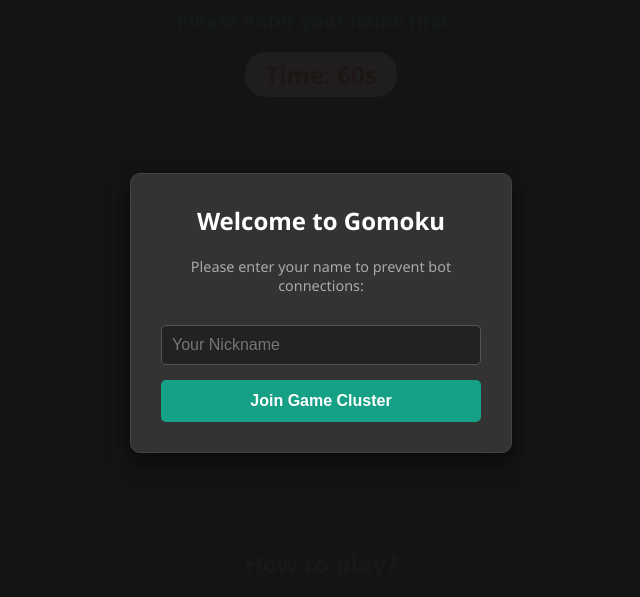
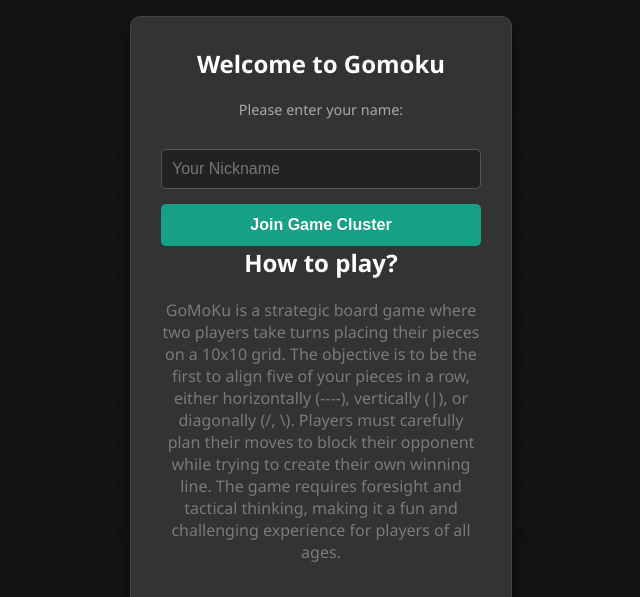
Before and after one commit to Voidlihan/gomoku, a website: page index.html in a window 1280 px wide. Shown: the part 87-684 px from the top of the page, without its empty margins (319-959 px from the left). Drawn offline with nearby package versions, Linux system fonts and the light colour scheme.

Commit message:
how to play

```diff
--- a/index.html
+++ b/index.html
@@ -76,7 +76,6 @@
             background-position: center;
         }
 
-        /* Стиль для экрана ввода имени (Защита от ботов) */
         #auth-overlay {
             position: fixed;
             top: 0; left: 0; width: 100%; height: 100%;
@@ -132,9 +131,11 @@
     <div id="auth-overlay">
         <div class="auth-box">
             <h2>Welcome to Gomoku</h2>
-            <p style="color: #aaa; font-size: 0.9rem;">Please enter your name to prevent bot connections:</p>
+            <p style="color: #aaa; font-size: 0.9rem;">Please enter your name:</p>
             <input type="text" id="username-input" placeholder="Your Nickname" maxlength="15" autocomplete="off">
             <button id="join-btn">Join Game Cluster</button>
+            <h2>How to play?</h2>
+            <p>GoMoKu is a strategic board game where two players take turns placing their pieces on a 10x10 grid. The objective is to be the first to align five of your pieces in a row, either horizontally (----), vertically (|), or diagonally (/, \). Players must carefully plan their moves to block their opponent while trying to create their own winning line. The game requires foresight and tactical thinking, making it a fun and challenging experience for players of all ages.</p>
         </div>
     </div>
 
@@ -161,7 +162,6 @@
         const usernameInput = document.getElementById('username-input');
         const joinBtn = document.getElementById('join-btn');
 
-        // Создаем сетку игрового поля заранее
         for (let r = 0; r < 10; r++) {
             for (let c = 0; c < 10; c++) {
                 const cell = document.createElement('div');
@@ -173,7 +173,6 @@
             }
         }
 
-        // Обработчик кнопки входа
         joinBtn.addEventListener('click', () => {
             const name = usernameInput.value.trim();
             if (!name) {
@@ -181,11 +180,9 @@
                 return;
             }
 
-            // Скрываем окно ввода
             authOverlay.style.display = 'none';
             statusDiv.innerText = "Connecting to server cluster...";
 
-            // Инициализируем соединение, передавая имя в параметрах авторизации (auth)
             socket = io({
                 auth: { username: name }
             });
@@ -194,7 +191,6 @@
         });
 
         function setupSocketListeners() {
-            // Синхронизация времени по алгоритму Христиана при коннекте
             socket.on('connect', () => {
                 socket.emit('ping_sync', Date.now());
             });
--- a/server.js
+++ b/server.js
@@ -67,7 +67,6 @@ function resetRoomTimer(roomId) {
     return expiresAt;
 }
 
-// Middleware для защиты от ботов: отклоняем коннект, если имя не передано
 io.use((socket, next) => {
     const username = socket.handshake.auth.username;
     if (!username || username.trim() === "") {
```
